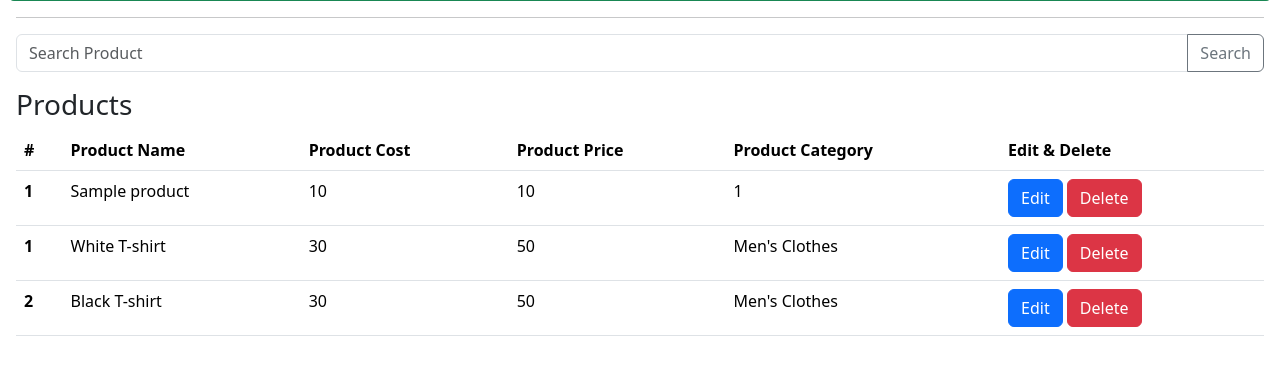
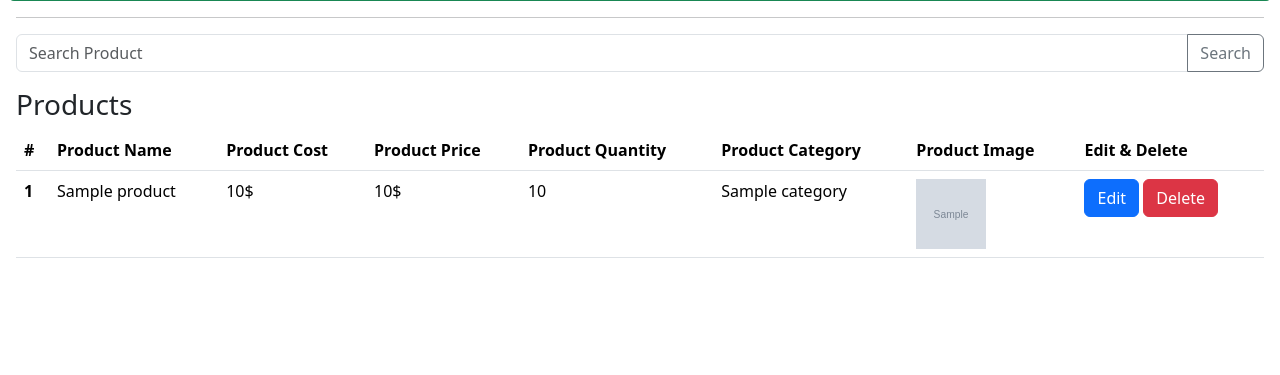
Before and after one commit to abuomerSD/E-commerce-website, a Node project: template views/products.ejs in a window 1280 px wide. Shown: the part 281-656 px from the top of the page. Run offline with Node 20 templates, Linux system fonts and the light colour scheme; the template is opened without the code that fills it: most values are stand-ins (such as "Sample title", 1, 10 or a date in 2020); grey boxes marked "Sample" are stand-in pictures.

Commit message:
feature: working on products page

```diff
--- a/back-end/src/app.ts
+++ b/back-end/src/app.ts
@@ -12,6 +12,7 @@ const port: Number | String = process.env.PORT || 3000;
 
 // app.use(express.static(path.join(__dirname, 'public')));
 app.use(express.static('public'))
+app.use(express.static('uploads'))
 app.set('view engine', 'ejs');
 
 // Request logger middleware for Debuging
--- a/views/products.ejs
+++ b/views/products.ejs
@@ -70,42 +70,39 @@
                     <th scope="col">Product Name</th>
                     <th scope="col">Product Cost</th>
                     <th scope="col">Product Price</th>
+                    <th scope="col">Product Quantity</th>
                     <th scope="col">Product Category</th>
+                    <th scope="col">Product Image</th>
                     <th scope="col">Edit & Delete</th>
                     <!-- <th scope="col">Handle</th> -->
                   </tr>
                 </thead>
                 <tbody>
                   <% let productRowNumber = 0 %>
+                  <% const currencySign = '$' %>
                   <% products.forEach(product => { %>
+                    <%
+                      let categoryName = "";
+                      categories.forEach(category => {
+                        if (category.id === product.categoryId) {
+                          categoryName = category.name;
+                        }
+                      })
+                      %>
                     <tr>
                       <th scope="row"><%= productRowNumber + 1 %></th>
                       <td><%= product.name %></td>
-                      <td><%= product.cost %></td>
-                      <td><%= product.price %></td>
-                      <td><%= product.categoryId %></td>
+                      <td><%= product.cost + currencySign %></td>
+                      <td><%= product.price + currencySign %></td>
+                      <td><%= product.quantity %></td>
+                      <td><%= categoryName %></td>
+                      <td><img src="/products-images/<%= product.image %> " alt="Product Image" style="width: 70px;height: 70px;"></td>
+
                       <!-- <td><%= product.name %></td> -->
                       <td><button class="btn btn-primary">Edit</button> <button class="btn btn-danger">Delete</button></td>
                     </tr>
+                    <% productRowNumber ++ %>
                   <% }); %>
-
-                  <tr>
-                    <th scope="row">1</th>
-                    <td>White T-shirt</td>
-                    <td>30</td>
-                    <td>50</td>
-                    <td>Men's Clothes</td>
-                    <td><button class="btn btn-primary">Edit</button> <button class="btn btn-danger">Delete</button></td>
-                  </tr>
-
-                  <tr>
-                    <th scope="row">2</th>
-                    <td>Black T-shirt</td>
-                    <td>30</td>
-                    <td>50</td>
-                    <td>Men's Clothes</td>
-                    <td><button class="btn btn-primary">Edit</button> <button class="btn btn-danger">Delete</button></td>
-                  </tr>
 
                 </tbody>
               </table>
```
Also changed, not shown: 1 other file.
